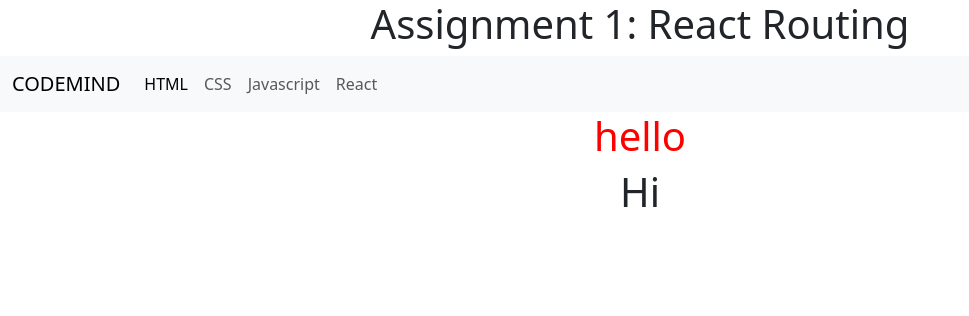
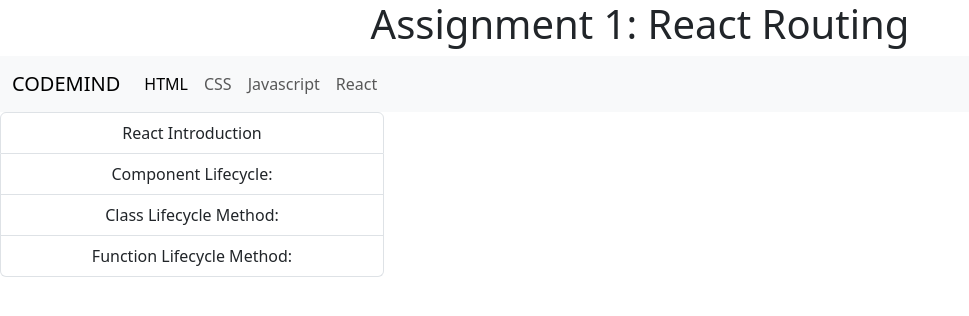
Before and after one commit to pranaliPukale/NewReact, a React (Create React App) app in the folder my/: page / in a window 1280 px wide. Shown: the top 316 px of the page, without its empty margins (0-969 px from the left). Built offline with nearby package versions, Linux system fonts and the light colour scheme.

Commit message:
new1
new1

```diff
--- a/my/package.json
+++ b/my/package.json
@@ -8,6 +8,7 @@
     "@testing-library/user-event": "^13.5.0",
     "bootstrap": "^5.3.2",
     "react": "^18.2.0",
+    "react-bootstrap": "^2.9.0",
     "react-dom": "^18.2.0",
     "react-router-dom": "^6.16.0",
     "react-scripts": "5.0.1",
--- a/my/src/Component/Assignment1/LeftHand.jsx
+++ b/my/src/Component/Assignment1/LeftHand.jsx
@@ -1,9 +1,32 @@
 import React from 'react'
-
+import ListGroup from 'react-bootstrap/ListGroup';
+import Nav from 'react-bootstrap/Nav';
 function LeftHand() {
   return (
     <div>
-      <h1>hello</h1>
+
+      <ListGroup as="ul">
+         <ListGroup.Item as="li" >
+            <Nav.Link href="#pricing">
+                React Introduction
+             </Nav.Link>
+          </ListGroup.Item>
+        <ListGroup.Item as="li">
+          <Nav.Link href="#pricing">
+            Component Lifecycle:
+          </Nav.Link>
+        </ListGroup.Item>
+        <ListGroup.Item as="li" >
+           <Nav.Link href="#pricing">
+             Class Lifecycle Method:
+            </Nav.Link>
+        </ListGroup.Item>
+        <ListGroup.Item as="li">
+           <Nav.Link href="#pricing">
+             Function Lifecycle Method:
+            </Nav.Link>
+        </ListGroup.Item>
+    </ListGroup>
     </div>
   )
 }
--- a/my/src/Component/Assignment1/MainScreen.jsx
+++ b/my/src/Component/Assignment1/MainScreen.jsx
@@ -4,7 +4,7 @@ import RightHand from './RightHand'
 function MainScreen() {
   return (
     <div>
-        <div style={{ color:"red"}}>
+        <div style={{ color:"red",  width:"30%"}}>
       <LeftHand/>
       </div>
       <div>
--- a/my/src/Component/Assignment1/RightHand.jsx
+++ b/my/src/Component/Assignment1/RightHand.jsx
@@ -1,9 +1,12 @@
 import React from 'react'
+
 
 function RightHand() {
   return (
     <div>
-      <h1>Hi</h1>
+      <h1>
+
+      </h1>
     </div>
   )
 }
```
Also changed, not shown: 1 other file (tests, documents, lock files or other folders).
